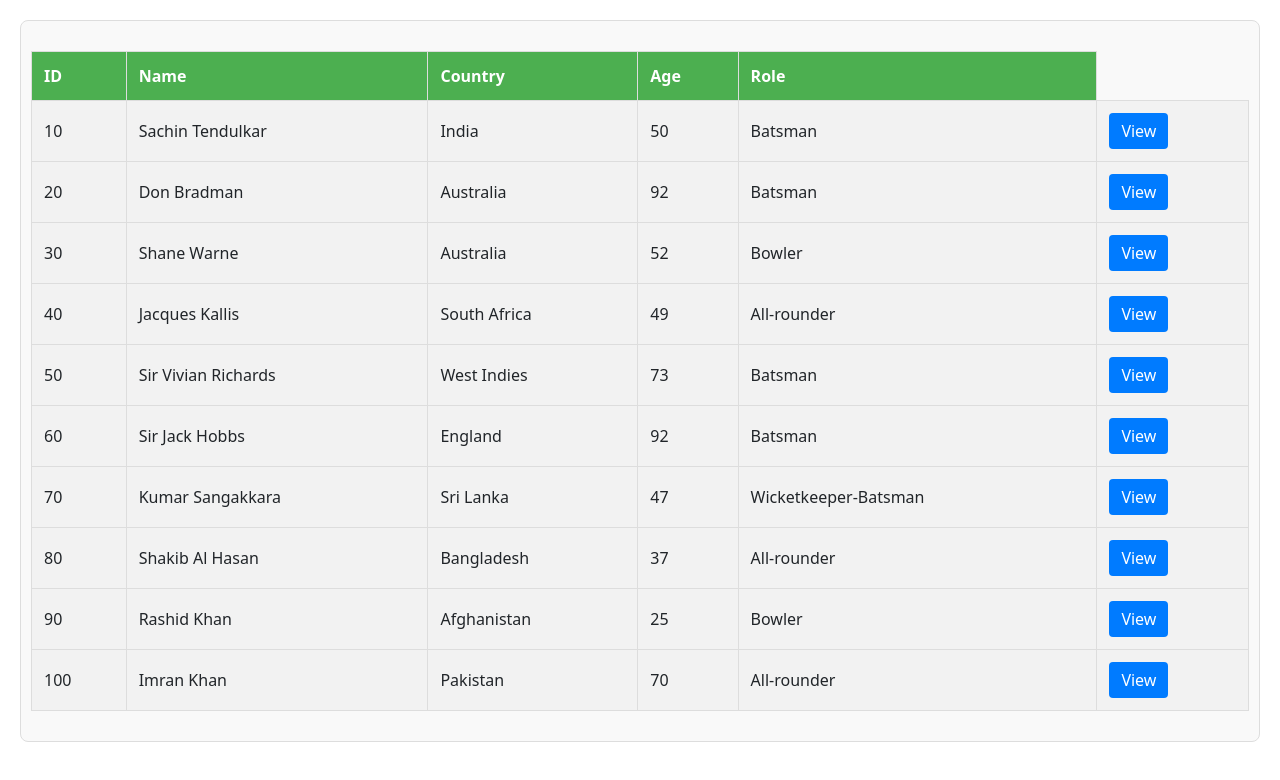
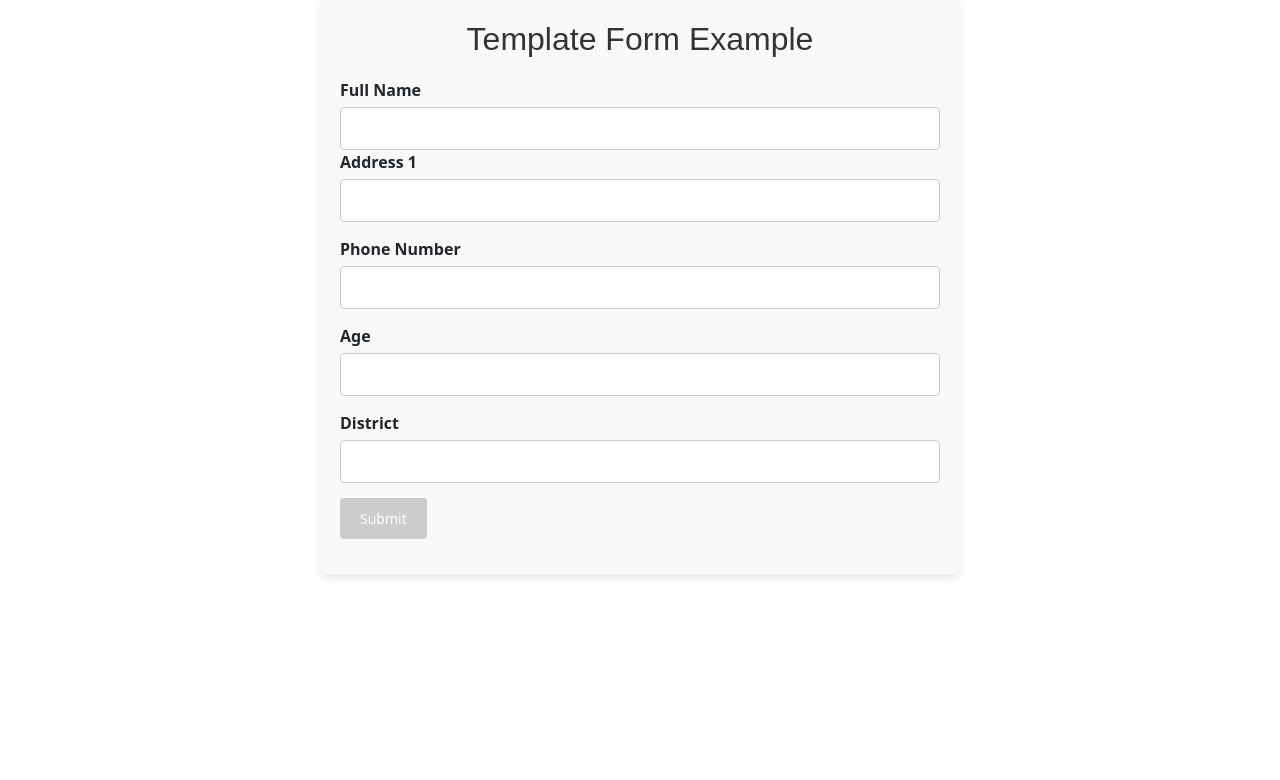
Before and after one commit to Saphal-subedi/Angular-Homework, an Angular app: page / in a window 1280 px wide. Shown: the top 780 px of the page. Built offline with nearby package versions, Linux system fonts and the light colour scheme.

Commit message:
feat:Added Templete form example

```diff
--- /dev/null
+++ b/src/app/Form/landing-page/landing-page.component.html
@@ -0,0 +1,74 @@
+<div class="container">
+    <h2>Template Form Example</h2>
+
+    <form #taskForm="ngForm" (ngSubmit)="onSubmit(taskForm)" novalidate>
+      <div>
+        <label for="fullName">Full Name</label>
+        <input
+          type="text"
+          id="fullName"
+          name="fullName"
+          required
+          minlength="4"
+          ngModel
+
+        />
+        <div
+        *ngIf="taskForm?.controls?.['fullName']?.touched && taskForm?.controls?.['fullName']?.invalid"
+        >
+        <div>
+          <span *ngIf="taskForm?.controls?.['fullName']?.errors?.['required']">
+            Full Name is required.
+          </span>
+          <span *ngIf="taskForm?.controls?.['fullName']?.errors?.['minlength']">
+            Name should be of 4 character.
+          </span>
+        </div>
+      </div>
+      <div>
+        <label for="address1">Address 1</label>
+        <input
+          type="text"
+          id="address"
+          name="address"
+          ngModel
+
+        />
+      </div>
+
+      <div>
+        <label for="phoneNumber">Phone Number</label>
+        <input
+          type="number"
+          id="phoneNumber"
+          name="phoneNumber"
+          ngModel
+        />
+      </div>
+      <div>
+        <label for="age">Age</label>
+        <input
+          type="number"
+          id="age"
+          name="age"
+          ngModel
+        />
+      </div>
+      <div>
+        <label for="district">District</label>
+        <input
+          type="text"
+          id="district"
+          name="district"
+          [required]="taskForm?.controls?.['address']?.value!==''"
+          ngModel
+        />
+        <div *ngIf="taskForm?.controls?.['address']?.value!=='' && taskForm?.controls?.['district']?.errors?.['required']">
+          <span>If there is address then you have to enter district.</span>
+        </div>
+      </div>
+      <button type="submit" [disabled]="taskForm.invalid">Submit</button>
+      </div>
+
+    </form>
+    <div class="successMessage">{{successMessage}}</div>
--- /dev/null
+++ b/src/app/Form/landing-page/landing-page.component.scss
@@ -0,0 +1,79 @@
+.container {
+    width: 50%;
+    margin: 0 auto;
+    padding: 20px;
+    background-color: #f9f9f9;
+    border-radius: 8px;
+    box-shadow: 0 4px 8px rgba(0, 0, 0, 0.1);
+  }
+
+  h2 {
+    text-align: center;
+    font-family: Arial, sans-serif;
+    color: #333;
+    margin-bottom: 20px;
+  }
+
+  form div {
+    margin-bottom: 15px;
+  }
+
+  label {
+    font-weight: bold;
+    display: block;
+    margin-bottom: 5px;
+  }
+
+  input[type="text"], input[type="number"] {
+    width: 100%;
+    padding: 10px;
+    font-size: 14px;
+    border: 1px solid #ccc;
+    border-radius: 4px;
+    box-sizing: border-box;
+  }
+
+  input[type="text"]:focus, input[type="number"]:focus {
+    border-color: #007bff;
+    outline: none;
+  }
+
+  span {
+    color: red;
+    font-size: 12px;
+  }
+
+  button {
+    background-color: #007bff;
+    color: white;
+    padding: 10px 20px;
+    border: none;
+    border-radius: 4px;
+    cursor: pointer;
+    font-size: 14px;
+  }
+
+  button:disabled {
+    background-color: #ccc;
+    cursor: not-allowed;
+  }
+
+  button:hover:not(:disabled) {
+    background-color: #0056b3;
+  }
+
+  form div + div {
+    margin-top: 10px;
+  }
+  .successMessage
+  {
+    color: green;
+    font-size: 20px;
+    font-weight:bold;
+  }
+
+  @media (max-width: 768px) {
+    .container {
+      width: 80%;
+    }
+  }
--- /dev/null
+++ b/src/app/Form/landing-page/landing-page.component.ts
@@ -0,0 +1,21 @@
+import { CommonModule } from '@angular/common';
+import { Component } from '@angular/core';
+import { FormsModule, NgForm } from '@angular/forms';
+
+@Component({
+  selector: 'app-landing-page',
+  imports: [FormsModule,CommonModule],
+  templateUrl: './landing-page.component.html',
+  styleUrl: './landing-page.component.scss'
+})
+export class LandingPageComponent {
+  successMessage:string=''
+  onSubmit(form:NgForm) {
+    if (form.valid) {
+      this.successMessage="Form Submitted Successfully."
+
+    } else {
+      console.log('Form is invalid.');
+    }
+  }
+}
--- a/src/app/app.routes.ts
+++ b/src/app/app.routes.ts
@@ -2,8 +2,10 @@ import { RouterModule, Routes } from '@angular/router';
 import { MainPageComponent } from './Routes/main-page/main-page.component';
 import { DetailsPageComponentComponent } from './Routes/details-page-component/details-page-component.component';
 import { NgModule } from '@angular/core';
+import { LandingPageComponent } from './Form/landing-page/landing-page.component';
 
 export const routes: Routes = [
-    { path: '', component: MainPageComponent},
+  {path:'',component:LandingPageComponent},
+    { path: 'CricketerTablePage', component: MainPageComponent},
   { path: 'details/:cricketerId', component: DetailsPageComponentComponent  }
 ];
```
Also changed, not shown: 1 other file (tests, documents, lock files or other folders).
